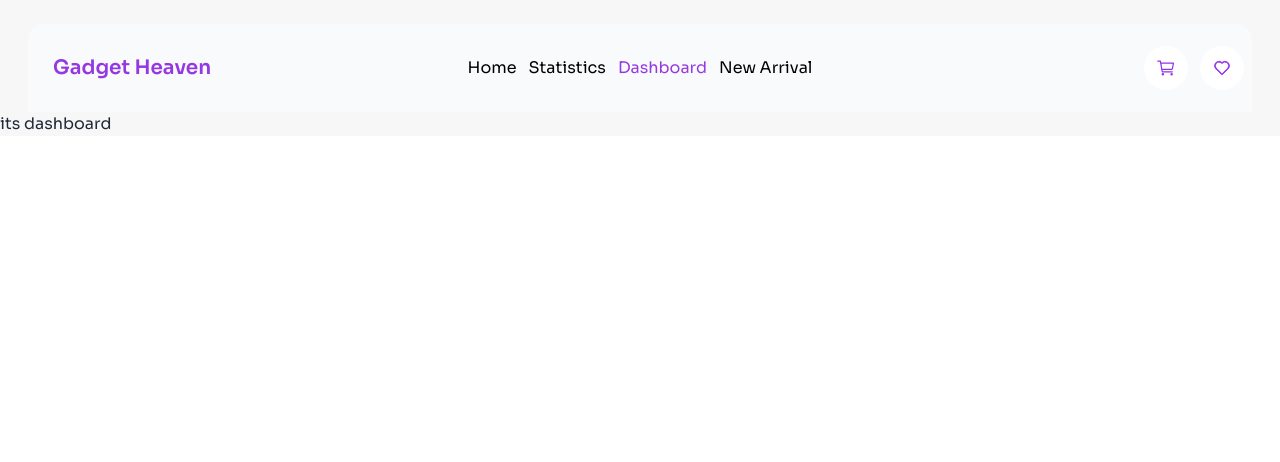
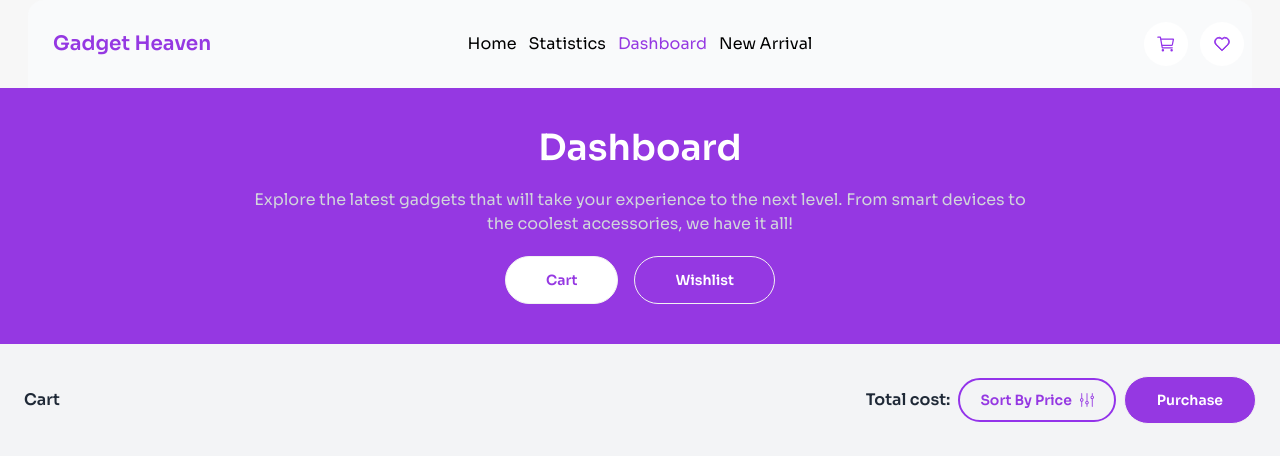
Before and after one commit to shekhmohibur/gadget-heaven, a React (Vite) app: page /dashboard in a window 1280 px wide. Shown: the top 462 px of the page. Built offline with nearby package versions, Linux system fonts and the light colour scheme.

Commit message:
dashboard features added 50%

```diff
--- a/src/Components/Dashboard/Dashboard.jsx
+++ b/src/Components/Dashboard/Dashboard.jsx
@@ -1,7 +1,30 @@
+import { useState } from "react";
+import { SlEqualizer } from "react-icons/sl";
 const Dashboard = () => {
+    const [switchCartWishlist, setSwitchCartWishlist] = useState('cart');
     return (
         <div>
-            its dashboard
+            <div className="bg-[#9538E2] py-10 flex flex-col items-center gap-5">
+                <h1 className="text-white text-2xl md:text-4xl font-semibold">Dashboard</h1>
+                <p className="max-w-[796px] text-center text-gray-300">Explore the latest gadgets that will take your experience to the next level. From smart devices to the coolest accessories, we have it all!</p>
+                <div className="flex gap-4">
+                    <button className={`btn hover:text-[#9538E2] bg-[#9538E2] capitalize px-10 rounded-3xl ${switchCartWishlist === 'cart' ? 'bg-white text-[#9538E2]' : 'text-white'}`} onClick={() => setSwitchCartWishlist('cart')}>Cart</button>
+                    <button className={`btn hover:text-[#9538E2] bg-[#9538E2] capitalize px-10 rounded-3xl ${switchCartWishlist === 'wishlist' ? 'bg-white text-[#9538E2]' : 'text-white' }`} onClick={() => setSwitchCartWishlist('wishlist')}>Wishlist</button>
+                </div>
+            </div>
+            <div className="bg-gray-100">
+                <div className={`flex justify-between px-6 items-center py-8 ${switchCartWishlist === 'wishlist' ? 'hidden' : ''}`}>
+                    <h2 className="font-semibold">Cart</h2>
+                    <div className="flex gap-2 items-center">
+                        <p className="font-semibold">Total cost:</p>
+                        <div className="badge gap-2 p-5 bg-transparent border-2 border-purple-600 text-[#9538E2] hover:bg-[#9538E2] hover:text-white cursor-pointer capitalize font-semibold"> sort by price <SlEqualizer /></div>
+                        <button className="btn bg-[#9538E2]  text-white rounded-3xl capitalize px-8 py6 hover:text-[#9538E2]">Purchase</button>
+                    </div>
+                </div>
+                <div className={`flex justify-between px-6 items-center py-8 ${switchCartWishlist === 'cart' ? 'hidden' : ''}`}>
+                    <h2 className="font-semibold">WishList</h2>
+                </div>
+            </div>
         </div>
     );
 };
--- a/src/Components/NavBar/Navbar.jsx
+++ b/src/Components/NavBar/Navbar.jsx
@@ -11,7 +11,7 @@ const Navbar = () => {
     const location = useLocation();
     return (
         <>
-        <div className="md:py-3"></div>
+        <div className={`${location.pathname === '/' ? 'py-3' : ''}`}></div>
         <div className={`${location.pathname === '/' ? 'bg-[#9538E2]': 'bg-gray-50'} mx-7 rounded-tr-2xl rounded-tl-2xl`}>
             <div className="navbar container mx-auto py-5">
                 <div className="navbar-start">
```
Also changed, not shown: src/Components/ProductDetails/ProductDetails.jsx (line endings or trailing spaces).
